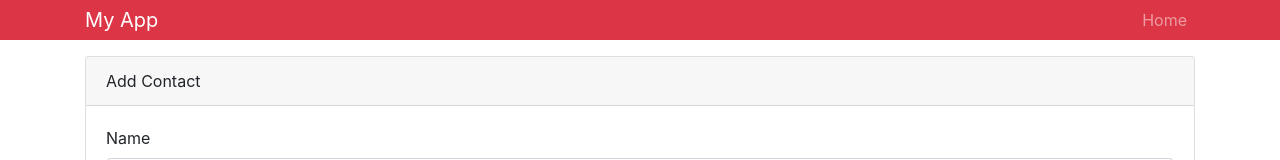
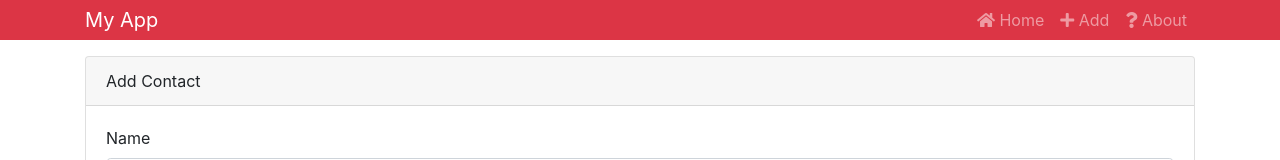
Before and after one commit to kenzoukenzou/React-SPA, a React (Create React App) app: page /contact/add in a window 1280 px wide. Shown: the top 160 px of the page. Built offline with nearby package versions, Linux system fonts and the light colour scheme.

Commit message:
add NotFound page

```diff
--- a/src/App.js
+++ b/src/App.js
@@ -4,6 +4,7 @@
 import AddContact from "./components/contacts/AddContact";
 import Header from "./components/layout/Header";
 import About from "./components/pages/About";
+import NotFound from "./components/pages/NotFound";
 import "bootstrap/dist/css/bootstrap.min.css";
 import { Provider } from "./context";
 
@@ -19,6 +20,7 @@
                 <Route exact path="/" component={Contacts} />
                 <Route exact path="/contact/add" component={AddContact} />
                 <Route exact path="/about" component={About} />
+                <Route component={NotFound} />
               </Switch>
             </div>
           </div>
--- a/src/components/contacts/AddContact.js
+++ b/src/components/contacts/AddContact.js
@@ -44,6 +44,8 @@
       phone: "",
       errors: {}
     });
+
+    this.props.history.push("/");
   };
   onChange = e => this.setState({ [e.target.name]: e.target.value });
 
--- a/src/components/layout/Header.js
+++ b/src/components/layout/Header.js
@@ -1,5 +1,6 @@
 import React from "react";
 import PropTypes from "prop-types";
+import { Link } from "react-router-dom";
 
 const Header = props => {
   const { branding } = props;
@@ -12,9 +13,19 @@
         <div>
           <ul className="navbar-nav mr-auto">
             <li className="nav-item">
-              <a href="/" className="nav-link">
-                Home
-              </a>
+              <Link to="/" className="nav-link">
+                <i className="fas fa-home" /> Home
+              </Link>
+            </li>
+            <li className="nav-item">
+              <Link to="/contact/add" className="nav-link">
+                <i className="fas fa-plus" /> Add
+              </Link>
+            </li>
+            <li className="nav-item">
+              <Link to="/about" className="nav-link">
+                <i className="fas fa-question" /> About
+              </Link>
             </li>
           </ul>
         </div>
--- /dev/null
+++ b/src/components/pages/NotFound.js
@@ -0,0 +1,12 @@
+import React from "react";
+
+export default () => {
+  return (
+    <div>
+      <h1 className="display-4">
+        <span className="text-danger">404</span> Page Not Found
+      </h1>
+      <p className="lead">Sorry, that page does not exist</p>
+    </div>
+  );
+};
```
